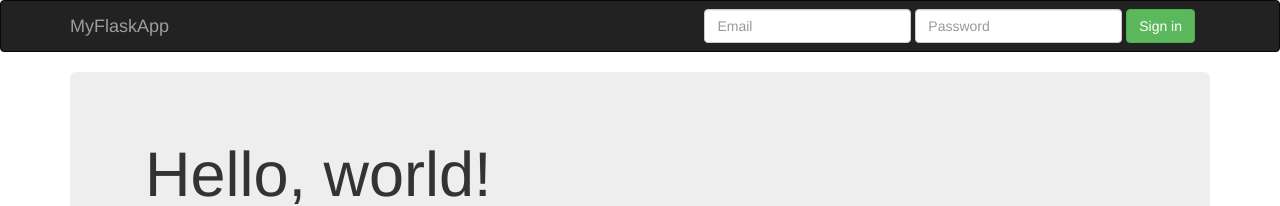
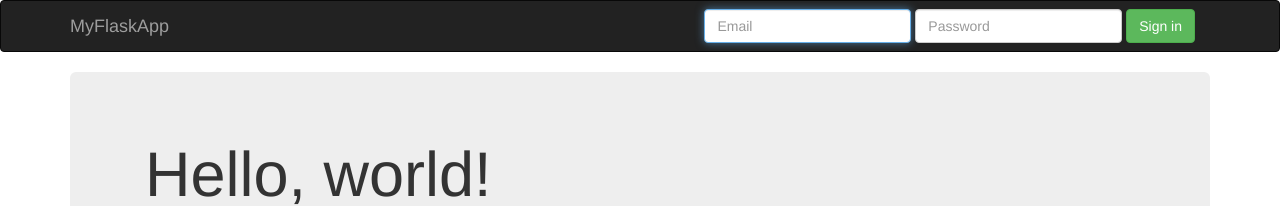
Before and after one commit to DevStrikerTech/Python-Flask-CMS, a Flask app: page / in a window 1280 px wide. Shown: the top 206 px of the page. Run offline with Flask 2, Linux system fonts and the light colour scheme; some libraries are stand-ins or nearby versions.

Commit message:
input field has been validated

```diff
--- a/templates/includes/_navbar.html
+++ b/templates/includes/_navbar.html
@@ -13,10 +13,10 @@
         <div id="navbar" class="navbar-collapse collapse">
             <form class="navbar-form navbar-right">
                 <div class="form-group">
-                    <input type="text" placeholder="Email" class="form-control">
+                    <input type="email" id="inputEmail" placeholder="Email" class="form-control" required autofocus>
                 </div>
                 <div class="form-group">
-                    <input type="password" placeholder="Password" class="form-control">
+                    <input type="password" id="inputPassword" placeholder="Password" class="form-control" required>
                 </div>
                 <button type="submit" class="btn btn-success">Sign in</button>
             </form>
```
